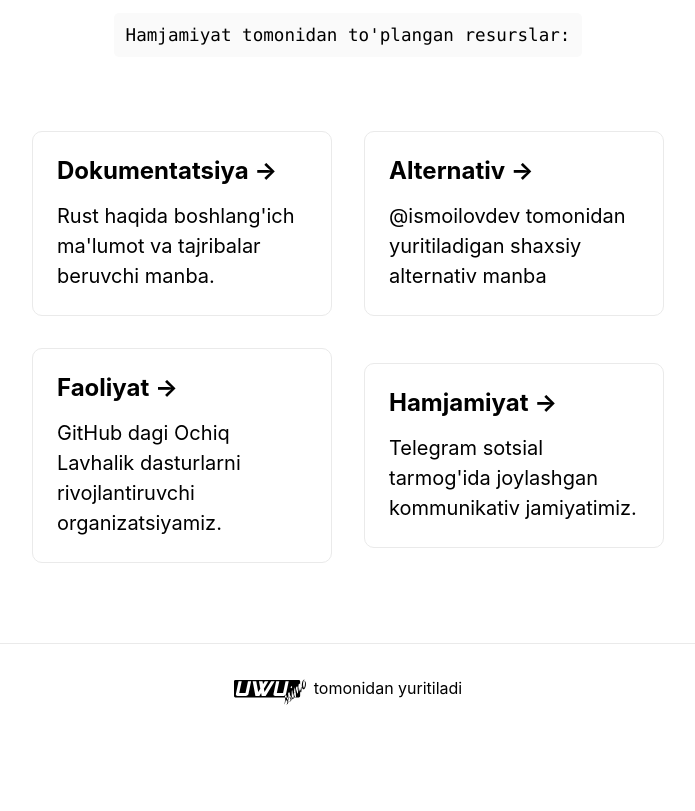
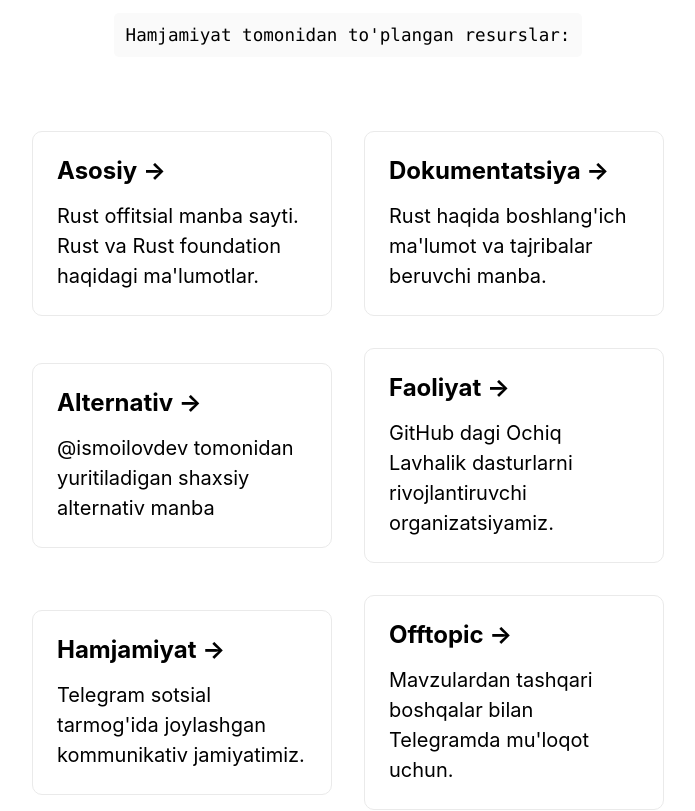
Before and after one commit to rust-lang-uz/website, a Next.js app: page / in a window 1280 px wide. Shown: the part 260-1071 px from the top of the page, without its empty margins (292-987 px from the left). Before the commit the page ends 992 px from the top, so only its background shows below. Built offline with nearby package versions, Linux system fonts and the light colour scheme.

Commit message:
Update index.tsx

```diff
--- a/pages/index.tsx
+++ b/pages/index.tsx
@@ -23,6 +23,11 @@
         </p>
 
         <div className={styles.grid}>
+          <a href="https://rust-lang.org/uz" className={styles.card}>
+            <h2>Asosiy &rarr;</h2>
+            <p>Rust offitsial manba sayti. Rust va Rust foundation haqidagi ma'lumotlar.</p>
+          </a>
+
           <a href="https://book.rust-lang.uz" className={styles.card}>
             <h2>Dokumentatsiya &rarr;</h2>
             <p>Rust haqida boshlang'ich ma'lumot va tajribalar beruvchi manba.</p>
@@ -52,6 +57,11 @@
               Telegram sotsial tarmog'ida joylashgan kommunikativ jamiyatimiz.
             </p>
           </a>
+
+          <a href="https://book.rust-lang.uz" className={styles.card}>
+            <h2>Offtopic &rarr;</h2>
+            <p>Mavzulardan tashqari boshqalar bilan Telegramda mu'loqot uchun.</p>
+          </a>
         </div>
       </main>
 
```
